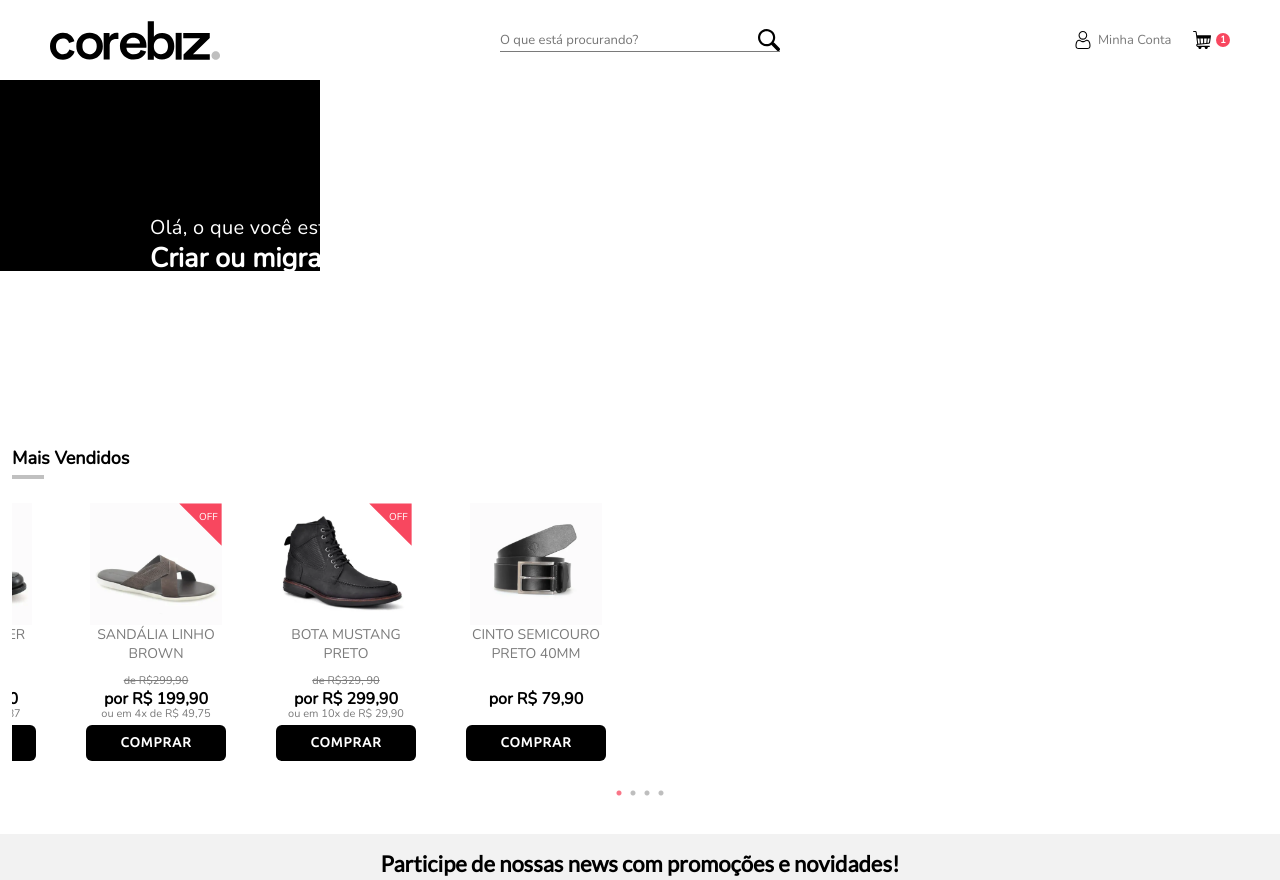
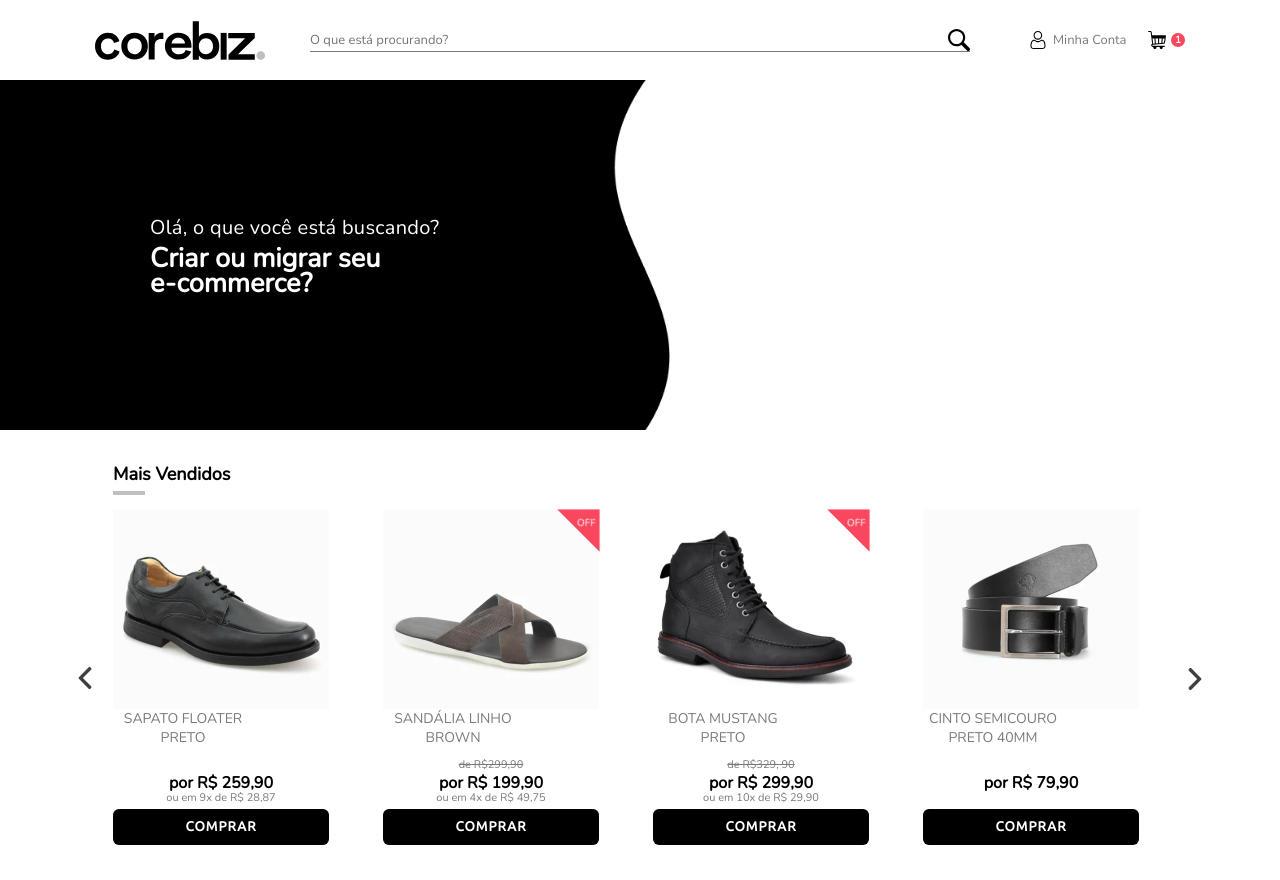
Before and after one commit to laisescorcio/teste-corebiz, a website: page index.html in a window 1280 px wide. Shown: the top 880 px of the page. Drawn offline with nearby package versions, Linux system fonts and the light colour scheme.

Commit message:
finish layout flag

```diff
--- a/index.html
+++ b/index.html
@@ -164,6 +164,25 @@
               Comprar
             </button>
           </div>
+          <!-- PRODUTO 5 -->
+          <div class="product">
+            <img src="./assets/image 34.png" />
+            <!-- <div class="product-flag">
+              <p>off</p>
+            </div> -->
+            <p class="product-title">
+              Cinto Semicouro Preto 40mm
+            </p>
+            <div class="product-rating"></div>
+            <p class="product-sold"></p>
+            <p class="product-price">
+              por R$ 79,90
+            </p>
+            <p class="product-price-installment"></p>
+            <button class="product-buy">
+              Comprar
+            </button>
+          </div>
         </div>
       </section>
     </main>
--- a/js/script.js
+++ b/js/script.js
@@ -7,7 +7,47 @@
 // });
 
 $(".best-sellers-carousel").slick({
+  arrows: false,
   dots: true,
   slidesToShow: 2,
   slidesToScroll: 1,
+  infinite: true,
+  mobileFirst: true,
+  responsive: [
+    {
+      breakpoint: 899,
+      settings: {
+        slidesToShow: 4,
+        arrows: true,
+        dots: false,
+        infinite: true,
+      },
+    },
+    {
+      breakpoint: 767,
+      settings: {
+        infinite: true,
+        dots: true,
+        slidesToShow: 3,
+      },
+    },
+    {
+      breakpoint: 419,
+      settings: {
+        infinite: true,
+        dots: true,
+        centerMode: false,
+        slidesToShow: 2,
+      },
+    },
+    {
+      breakpoint: 200,
+      settings: {
+        infinite: true,
+        dots: true,
+        centerMode: false,
+        slidesToShow: 2,
+      },
+    },
+  ],
 });
--- a/src/scss/style.scss
+++ b/src/scss/style.scss
@@ -103,7 +103,7 @@ body {
       &-text {
         color: #ffffff;
         position: absolute;
-        z-index: 2;
+        z-index: 10;
         width: 100%;
         height: 100%;
         display: flex;
@@ -165,7 +165,7 @@ body {
   }
 
   main {
-    padding: 16px 12px;
+    // padding: 16px 12px;
 
     .best-sellers {
       margin-bottom: 50px;
@@ -174,7 +174,7 @@ body {
         font-family: "Nunito", sans-serif;
         font-weight: 900;
         font-size: 18px;
-        margin-bottom: 24px;
+        margin: 16px 0 14px 13px;
 
         &::after {
           height: 3.5px;
@@ -186,40 +186,20 @@ body {
         }
       }
 
-      &-carousel {
-        .slick-arrow {
-          display: none;
-        }
-        .slick-list {
-          height: 265px !important;
-          .slick-track {
-            .slick-slide {
-              width: 140px !important;
-              margin-right: 10px;
-            }
-          }
-        }
-
-        .slick-dots {
-          li {
-            margin: 0 -3px;
-          }
-          .slick-active button:before {
-            color: #f8475f;
-          }
-        }
+      .slick-slide {
+        margin: 0 13px;
       }
 
       .product {
         width: 100%;
         display: flex !important;
-        align-items: center;
         flex-direction: column;
         // Para posicionar a flag promocional
+        max-width: 216px;
         position: relative;
 
         img {
-          width: 132px;
+          width: 100%;
           cursor: pointer;
         }
 
@@ -231,7 +211,7 @@ body {
           border-bottom: 30px solid #f8475f;
           transform: rotate(45deg);
           position: absolute;
-          right: -15px;
+          right: -20px;
           top: -4px;
 
           p {
@@ -436,14 +416,9 @@ body {
 @media (min-width: 380px) {
   body {
     main {
-      .best-sellers-carousel {
-        .slick-list {
-          .slick-track {
-            .slick-slide {
-              width: 140px !important;
-              margin-right: 45px;
-            }
-          }
+      .best-sellers {
+        .product {
+          // padding: 0 8px 0 0;
         }
       }
     }
@@ -456,23 +431,23 @@ body {
     header {
       .header-banner {
         &-text {
-          padding: 0 30px;
+          // padding: 0 30px;
         }
       }
     }
 
-    main {
-      .best-sellers-carousel {
-        .slick-list {
-          .slick-track {
-            .slick-slide {
-              width: 140px !important;
-              margin-right: 70px;
-            }
-          }
-        }
-      }
-    }
+    // main {
+    //   .best-sellers-carousel {
+    //     .slick-list {
+    //       .slick-track {
+    //         .slick-slide {
+    //           width: 140px !important;
+    //           margin-right: 70px;
+    //         }
+    //       }
+    //     }
+    //   }
+    // }
 
     footer {
       .footer-contact {
@@ -487,7 +462,7 @@ body {
   body {
     header {
       .header-account {
-        padding: 0 50px;
+        padding: 0 30px;
 
         &-common {
           .hamburguer-menu {
@@ -530,32 +505,6 @@ body {
         }
       }
     }
-    main {
-      .best-sellers-carousel {
-        .slick-arrow {
-          display: block;
-
-          .slick-prev:before,
-          .slick-next:before {
-            color: black;
-            width: 20px;
-            height: 20px;
-          }
-        }
-        .slick-list {
-          .slick-track {
-            .slick-slide {
-              width: 140px !important;
-              margin-right: 50px;
-            }
-          }
-        }
-
-        .slick-dots {
-          bottom: -35px;
-        }
-      }
-    }
 
     .newsletter {
       height: 146px;
@@ -567,6 +516,7 @@ body {
 
       &-register {
         display: flex;
+        justify-content: center;
         margin-top: 16px;
 
         &-input {
@@ -591,7 +541,7 @@ body {
       justify-content: center;
       height: 213px;
       .footer-contact {
-        padding: 0 50px;
+        padding: 0 76px;
         button {
           width: 195px;
         }
@@ -609,3 +559,89 @@ body {
     }
   }
 }
+
+@media (min-width: 769px) {
+  body {
+    header {
+      .header-banner {
+        height: 350px;
+        &-text {
+          padding: 0 150px;
+          background-color: transparent;
+        }
+        &-images {
+          display: flex;
+          height: 100%;
+
+          &--secondary {
+            width: 100%;
+            height: 100%;
+            background-position: 100%;
+            background-size: cover;
+            z-index: 5;
+          }
+          &--principal {
+            height: 350px;
+            background-size: cover;
+            margin-left: -60px;
+            position: unset;
+            background-position: left;
+          }
+        }
+      }
+    }
+
+    main {
+      padding: 16px 100px;
+      .best-sellers {
+        h2 {
+          padding-left: 0px;
+        }
+
+        .slick-prev:before,
+        .slick-next:before {
+          color: #000;
+        }
+
+        .slick-prev:before {
+          content: url("../../assets/Vectorarrow.svg");
+        }
+        .slick-next:before {
+          content: url("../../assets/Vectorarrow.svg");
+          transform: rotate(180deg);
+          display: block;
+        }
+      }
+    }
+
+    footer {
+      .footer-contact {
+        padding: 0 92px;
+      }
+    }
+  }
+}
+
+@media (min-width: 1024px) {
+  body {
+    footer {
+      .footer-contact {
+        padding: 0 145px;
+      }
+    }
+  }
+}
+
+@media (min-width: 1280px) {
+  body {
+    header {
+      .header-account {
+        padding: 0 95px;
+
+        .search {
+          width: 660px;
+        }
+      }
+    }
+  }
+}
```
Also changed, not shown: css/style.css, css/style.min.css.
